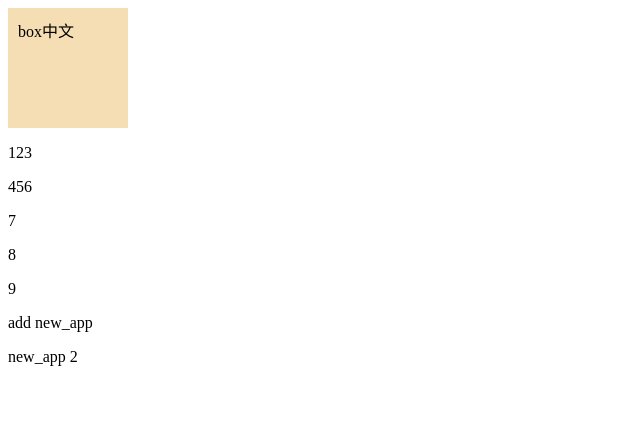
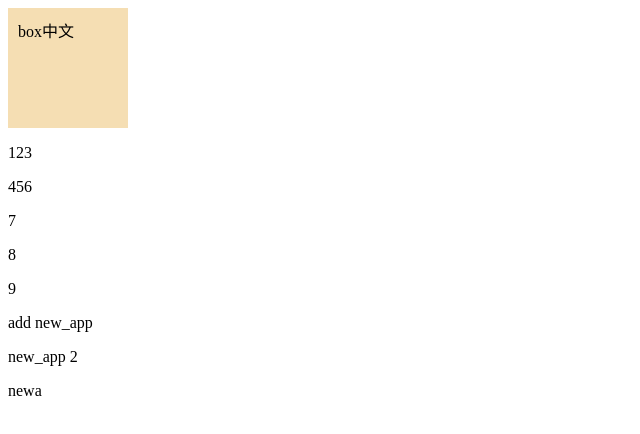
Before and after one commit to YuRong77/test, a plain HTML site: page index.html in a window 1280 px wide. Shown: the full height of the page, 0-640 px from the left. Drawn offline with Linux system fonts and the light colour scheme.

Commit message:
add newa

```diff
--- a/index.html
+++ b/index.html
@@ -18,6 +18,7 @@
     <p>9</p>
     <p>add new_app</p>
     <p>new_app 2</p>
+    <p>newa</p>
     <script src="./all.js"></script>
   </body>
 </html>
```
